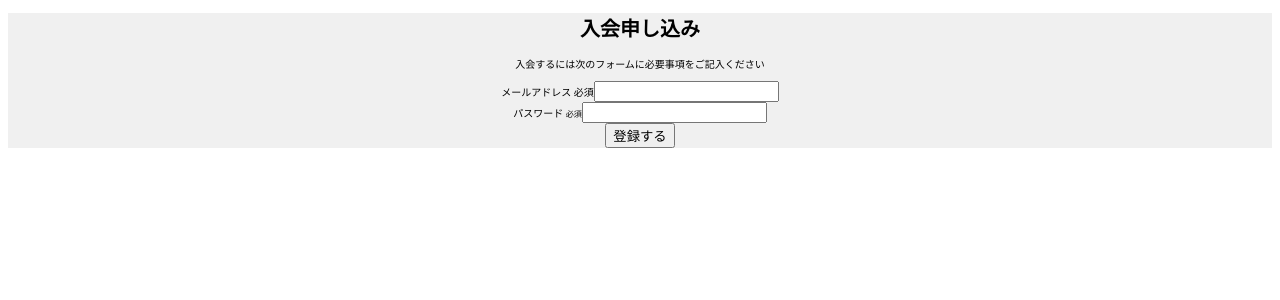
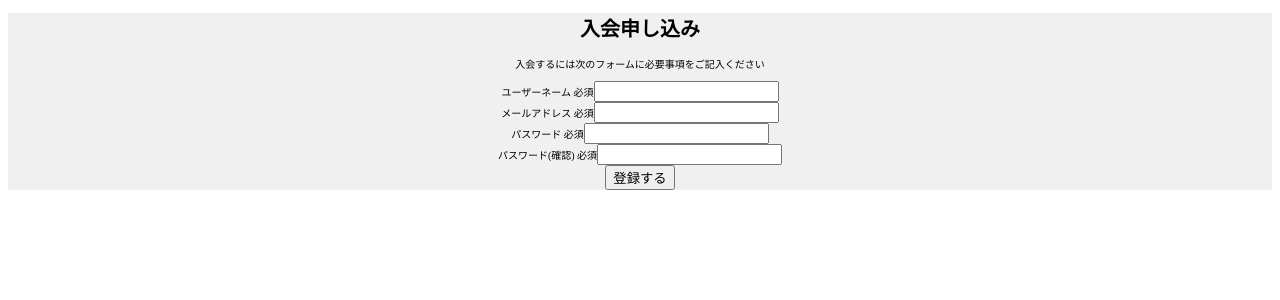
Before and after one commit to Kitamura-Takumi/kakiuna-front, a React (Vite) app: page /register in a window 1280 px wide. Shown: the top 300 px of the page. Built offline with nearby package versions, Linux system fonts and the light colour scheme.

Commit message:
登録完成

```diff
--- a/src/Register.jsx
+++ b/src/Register.jsx
@@ -1,14 +1,19 @@
 import { useState } from "react";
 const Register = () => {
+    const [username, setUserName] = useState();
     const [mail, setMail] = useState("");
     const [passward, setPassward] = useState("");
+    const [passward2, setPassward2] = useState("");
 
     const [addMail, setAddMail] = useState("");
     const [addpassward, setAddPassward] = useState("");
+    const [addpassward2, setAddPassward2] = useState("");
 
     const onClickSubmit = () => {
+        setUserName(username);
         setAddMail(mail);
         setAddPassward(passward);
+        setAddPassward2(passward2);
     }
     return (
 
@@ -16,12 +21,20 @@ const Register = () => {
         <h1>入会申し込み</h1>
         <p>入会するには次のフォームに必要事項をご記入ください</p>
         <div class="control">
+            <label >ユーザーネーム <spam class="required">必須</spam></label>
+            <input type="email" value={username} onChange={(event) => setUserName(event.target.value)}/>
+        </div>
+        <div class="control">
             <label for="mymail">メールアドレス <spam class="required">必須</spam></label>
             <input type="email" value={mail} onChange={(event) => setMail(event.target.value)}/>
         </div>
         <div class="control">
-            <label for="password">パスワード <samp class="required">必須</samp></label>
+            <label for="password">パスワード <spam class="required">必須</spam></label>
             <input type="password" value={passward} onChange={(event) => setPassward(event.target.value)}/>
+        </div>
+        <div class="control">
+            <label for="password2">パスワード(確認) <spam class="required">必須</spam></label>
+            <input type="password" value={passward2} onChange={(event) => setPassward2(event.target.value)}/>
         </div>
         <div class="control">
             <button onClick={onClickSubmit} type="submit">登録する</button>
```
